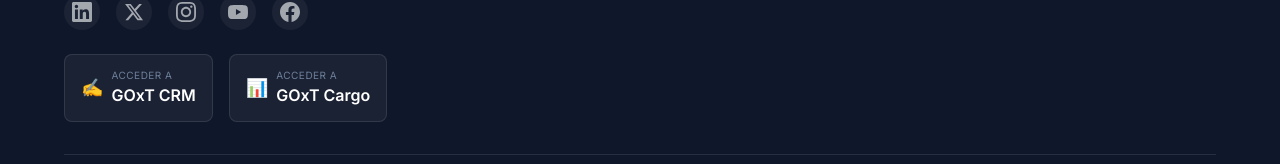
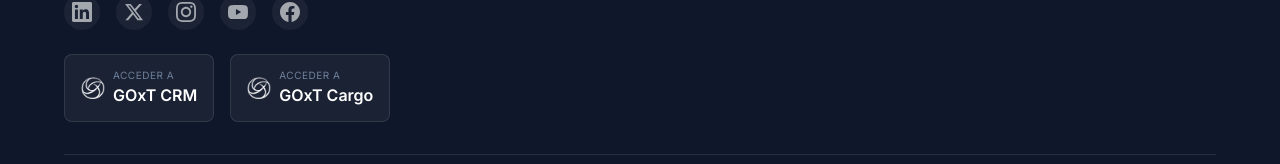
Before and after one commit to KevinCollio27/goxt-website, a Next.js app: page / in a window 1280 px wide. Shown: the part 8668-8832 px from the top of the page. Built offline with nearby package versions, Linux system fonts and the light colour scheme.

Commit message:
Cambios logos

```diff
--- a/src/components/layout/Footer.tsx
+++ b/src/components/layout/Footer.tsx
@@ -117,9 +117,6 @@ export function Footer() {
                         {/* Acceso rápido a aplicaciones */}
                         <div className="flex flex-col sm:flex-row gap-4">
                             {aplicaciones.map((app) => {
-                                // Determinar el icono basado en el nombre de la app
-                                const icon = app.name === "CRM" ? "✍️" : "📊";
-
                                 return (
                                     <a
                                         key={app.name}
@@ -128,7 +125,13 @@ export function Footer() {
                                         rel="noopener noreferrer"
                                         className="inline-flex items-center justify-center gap-2 bg-white/5 hover:bg-white/10 text-white px-4 py-3 rounded-lg transition-colors border border-white/10"
                                     >
-                                        <span className="text-lg">{icon}</span>
+                                        <Image
+                                            src="/assets/logo_central_negro.png"
+                                            alt="GOxT"
+                                            width={24}
+                                            height={24}
+                                            className="w-6 h-6 object-contain brightness-0 invert"
+                                        />
                                         <div className="text-left">
                                             <div className="text-[10px] uppercase tracking-wider text-blue-200/50">Acceder a</div>
                                             <div className="font-semibold">GOxT {app.name}</div>
```
